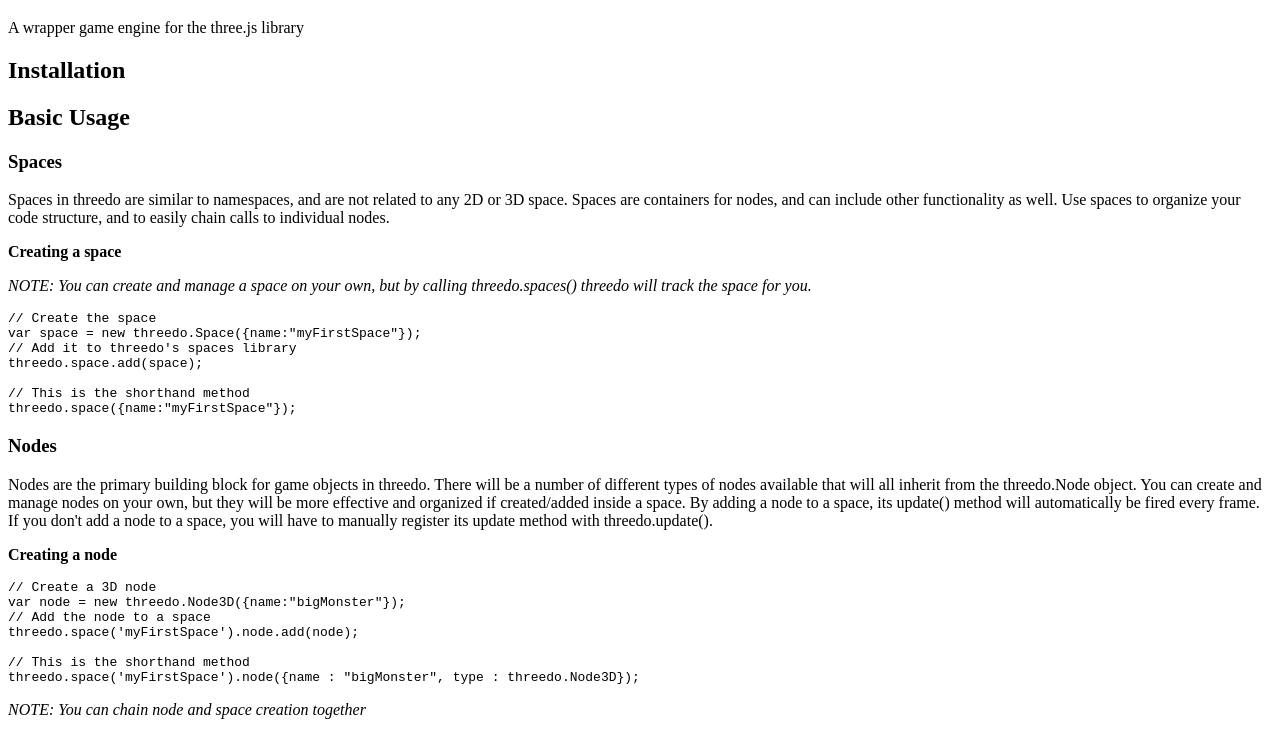
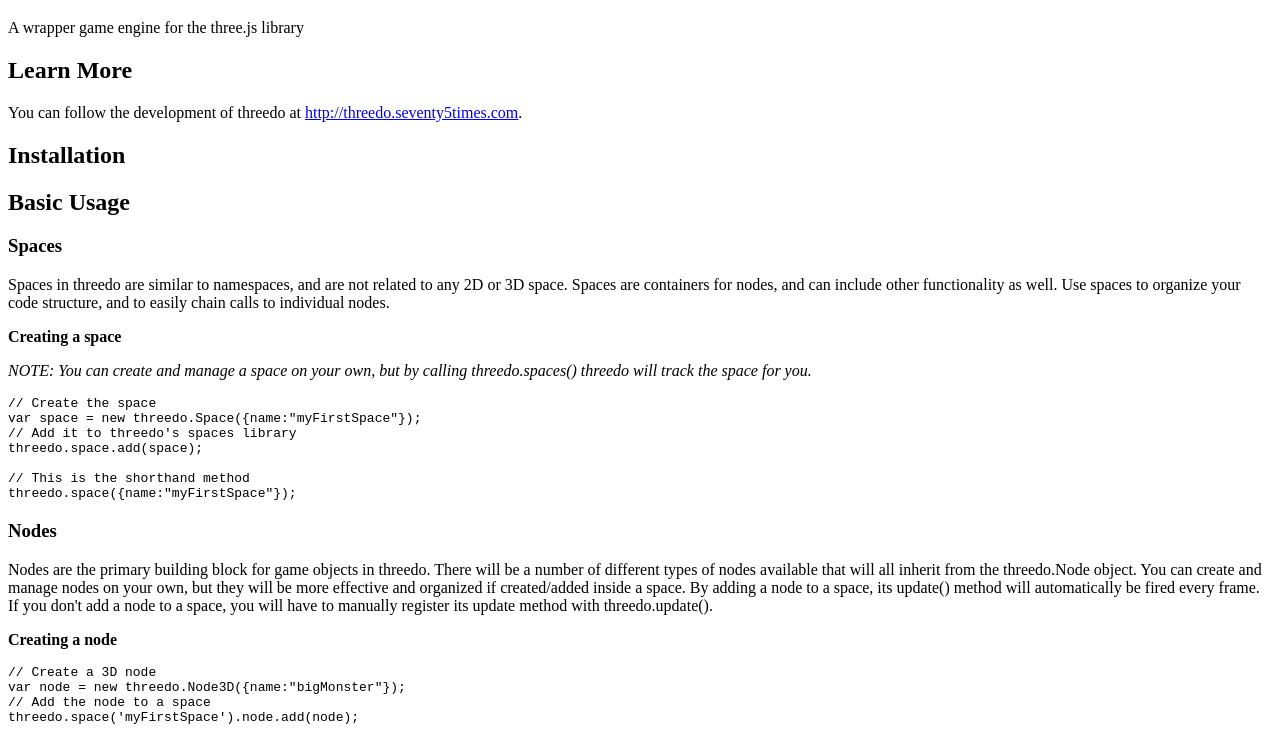
Before and after one commit to ajveach/threedo, a plain HTML site: page README.html in a window 1280 px wide. Shown: the part 61-793 px from the top of the page. Drawn offline with Linux system fonts and the light colour scheme.

Commit message:
Added dev blog link to readme

```diff
--- a/README.html
+++ b/README.html
@@ -9,6 +9,8 @@ README.md
 <body>
 <h1 id="threedo">threedo</h1>
 <p>A wrapper game engine for the three.js library</p>
+<h2 id="learn-more">Learn More</h2>
+<p>You can follow the development of threedo at <a href="http://threedo.seventy5times.com">http://threedo.seventy5times.com</a>.</p>
 <h2 id="installation">Installation</h2>
 <h2 id="basic-usage">Basic Usage</h2>
 <h3 id="spaces">Spaces</h3>
```
Also changed, not shown: README.md.
